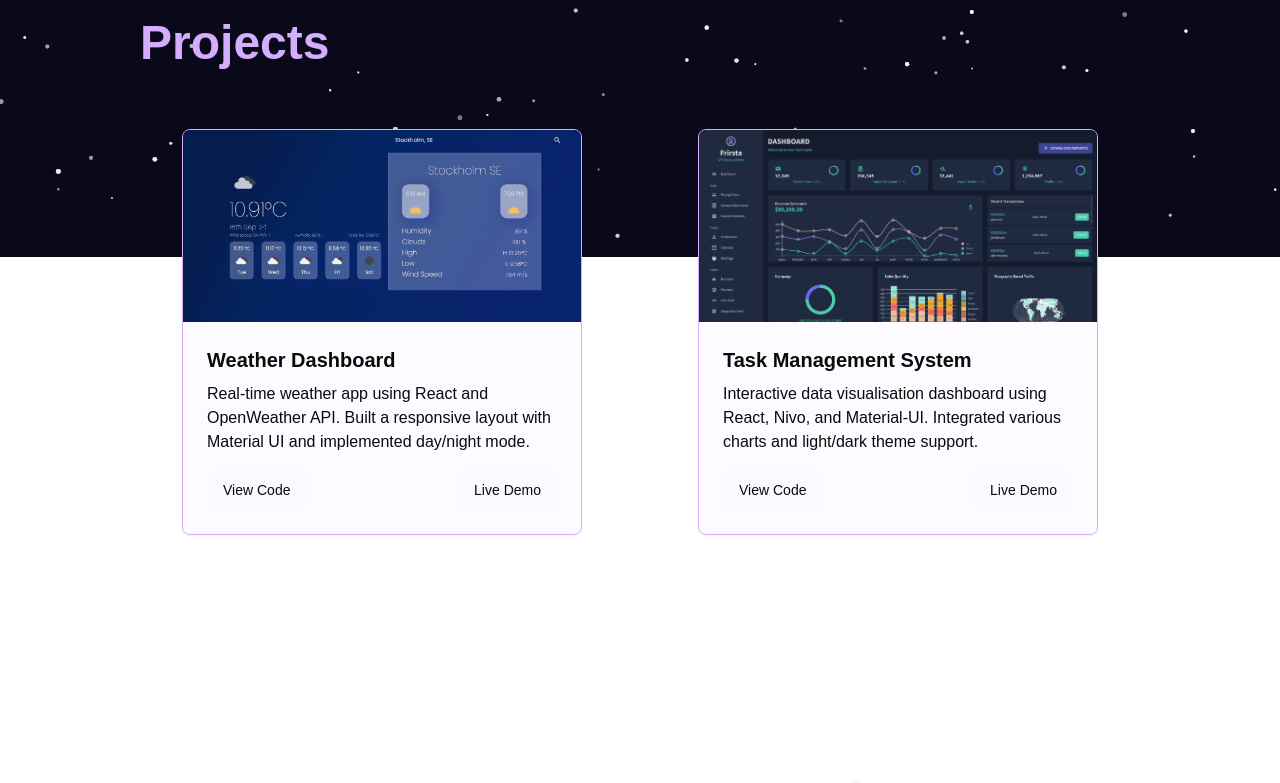
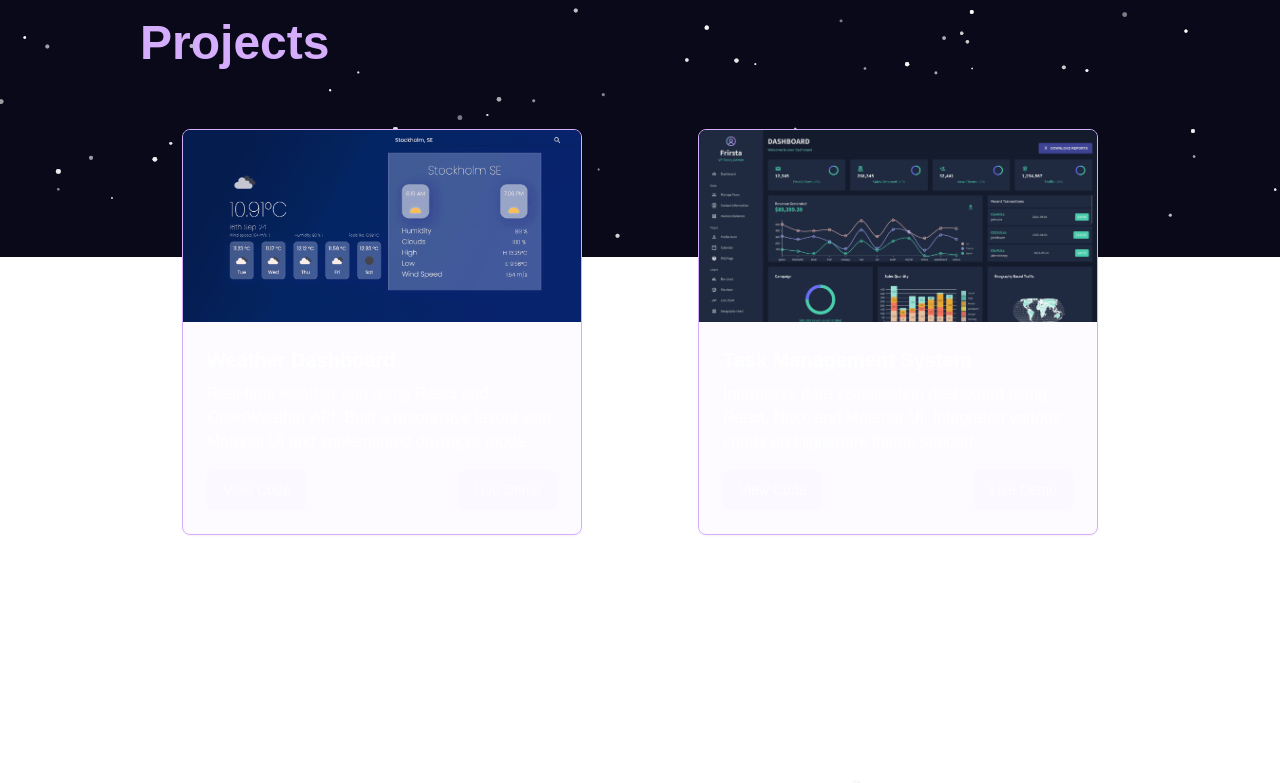
Before and after one commit to frirsta/portfoliobyfrirsta, a Next.js app: page / in a window 1280 px wide. Shown: the part 543-1326 px from the top of the page. Built offline with nearby package versions, Linux system fonts and the light colour scheme; a web font is replaced by a local one.

Commit message:
Refactor: update and remove unused css in card and button components for cleaner code. Remove unused code from layout and remove unused fonts folder

```diff
--- a/src/app/layout.js
+++ b/src/app/layout.js
@@ -1,19 +1,7 @@
-import localFont from "next/font/local";
 import { Suspense } from "react";
 import "./globals.css";
 import { Wrapper } from "./wrapper";
 import Loading from "@/app/loading";
-
-const geistSans = localFont({
-  src: "./fonts/GeistVF.woff",
-  variable: "--font-geist-sans",
-  weight: "100 900",
-});
-const geistMono = localFont({
-  src: "./fonts/GeistMonoVF.woff",
-  variable: "--font-geist-mono",
-  weight: "100 900",
-});
 
 export const metadata = {
   title: "Frirsta Portfolio",
@@ -29,9 +17,7 @@ export default function RootLayout({ children }) {
           rel="stylesheet"
         />
       </head>
-      <body
-        className={`${geistSans.variable} ${geistMono.variable} antialiased`}
-      >
+      <body>
         <Suspense fallback={<Loading />}>{children}</Suspense>
       </body>
     </html>
--- a/src/components/ui/button.jsx
+++ b/src/components/ui/button.jsx
@@ -11,8 +11,8 @@ const buttonVariants = cva(
       variant: {
         default: "bg-primary hover:bg-primary/90",
         destructive: "bg-destructive hover:bg-destructive/90",
-        outline: "bg-[#d4adfc]/5 hover:bg-[#D4ADFC]/90",
-        secondary: "bg-[#D4ADFC] hover:bg-[#D4ADFC]/80",
+        outline: "bg-[#d4adfc]/5 hover:bg-[#D4ADFC]/80 text-[#ffffff]/80",
+        secondary: "bg-[#D4ADFC] hover:bg-[#D4ADFC]/80 text-[#ffffff]/80",
         ghost: "hover:bg-accent hover:text-accent-foreground",
         link: "underline-offset-4 hover:underline",
       },
--- a/src/components/ui/card.jsx
+++ b/src/components/ui/card.jsx
@@ -1,50 +1,61 @@
-import * as React from "react"
+import * as React from "react";
 
-import { cn } from "@/lib/utils"
+import { cn } from "@/lib/utils";
 
 const Card = React.forwardRef(({ className, ...props }, ref) => (
   <div
     ref={ref}
-    className={cn("rounded-lg border bg-card text-card-foreground shadow-sm", className)}
-    {...props} />
-))
-Card.displayName = "Card"
+    className={cn("rounded-lg border shadow-sm", className)}
+    {...props}
+  />
+));
+Card.displayName = "Card";
 
 const CardHeader = React.forwardRef(({ className, ...props }, ref) => (
   <div
     ref={ref}
     className={cn("flex flex-col space-y-1.5 p-6", className)}
-    {...props} />
-))
-CardHeader.displayName = "CardHeader"
+    {...props}
+  />
+));
+CardHeader.displayName = "CardHeader";
 
 const CardTitle = React.forwardRef(({ className, ...props }, ref) => (
   <h3
     ref={ref}
-    className={cn("text-2xl font-semibold leading-none tracking-tight", className)}
-    {...props} />
-))
-CardTitle.displayName = "CardTitle"
+    className={cn(
+      "text-2xl font-semibold leading-none tracking-tight",
+      className
+    )}
+    {...props}
+  />
+));
+CardTitle.displayName = "CardTitle";
 
 const CardDescription = React.forwardRef(({ className, ...props }, ref) => (
-  <p
-    ref={ref}
-    className={cn("text-sm text-muted-foreground", className)}
-    {...props} />
-))
-CardDescription.displayName = "CardDescription"
+  <p ref={ref} className={cn("text-sm", className)} {...props} />
+));
+CardDescription.displayName = "CardDescription";
 
 const CardContent = React.forwardRef(({ className, ...props }, ref) => (
   <div ref={ref} className={cn("p-6 pt-0", className)} {...props} />
-))
-CardContent.displayName = "CardContent"
+));
+CardContent.displayName = "CardContent";
 
 const CardFooter = React.forwardRef(({ className, ...props }, ref) => (
   <div
     ref={ref}
     className={cn("flex items-center p-6 pt-0", className)}
-    {...props} />
-))
-CardFooter.displayName = "CardFooter"
+    {...props}
+  />
+));
+CardFooter.displayName = "CardFooter";
 
-export { Card, CardHeader, CardFooter, CardTitle, CardDescription, CardContent }
+export {
+  Card,
+  CardHeader,
+  CardFooter,
+  CardTitle,
+  CardDescription,
+  CardContent,
+};
```
Also changed, not shown: src/app/fonts/GeistMonoVF.woff (deleted), src/app/fonts/GeistVF.woff (deleted).
